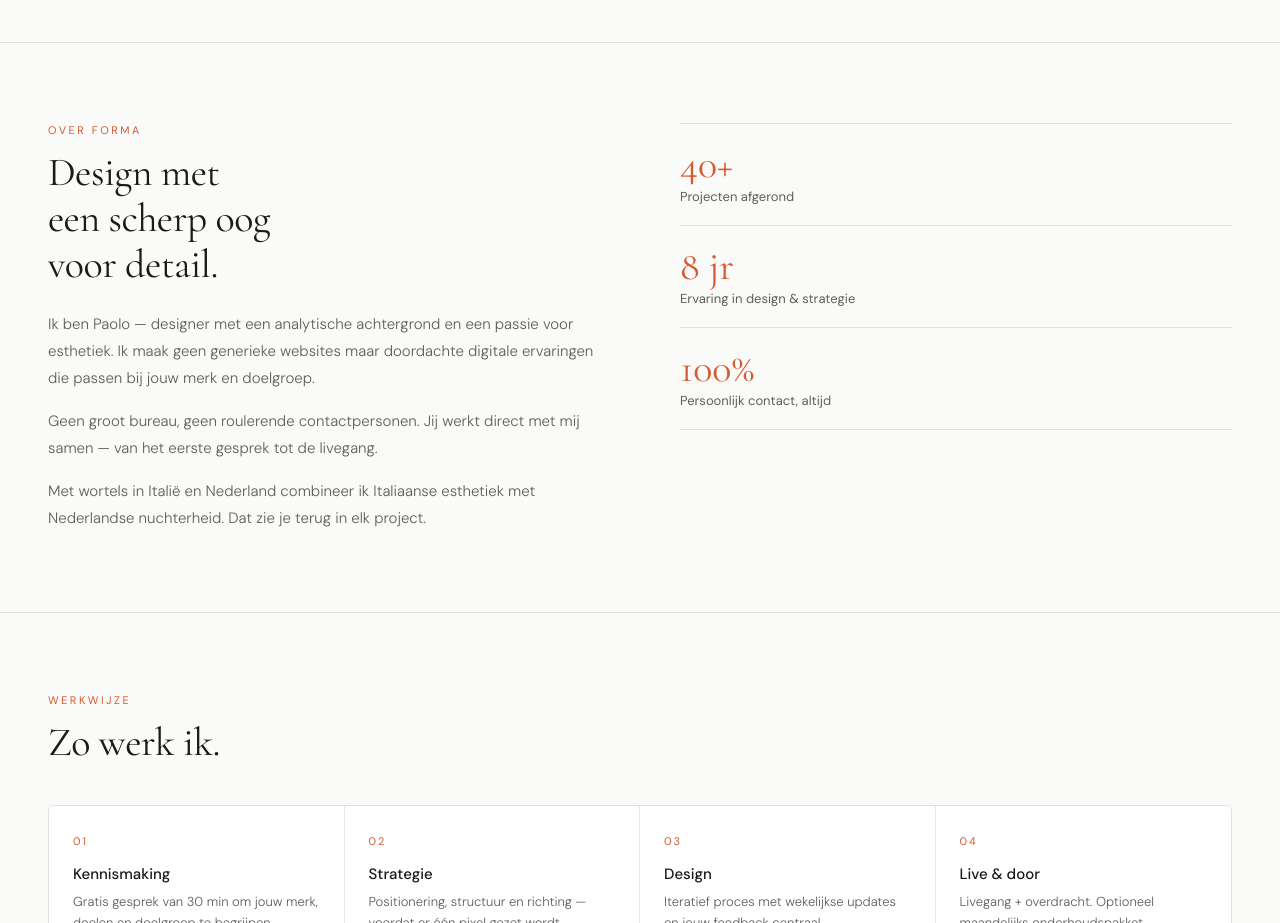
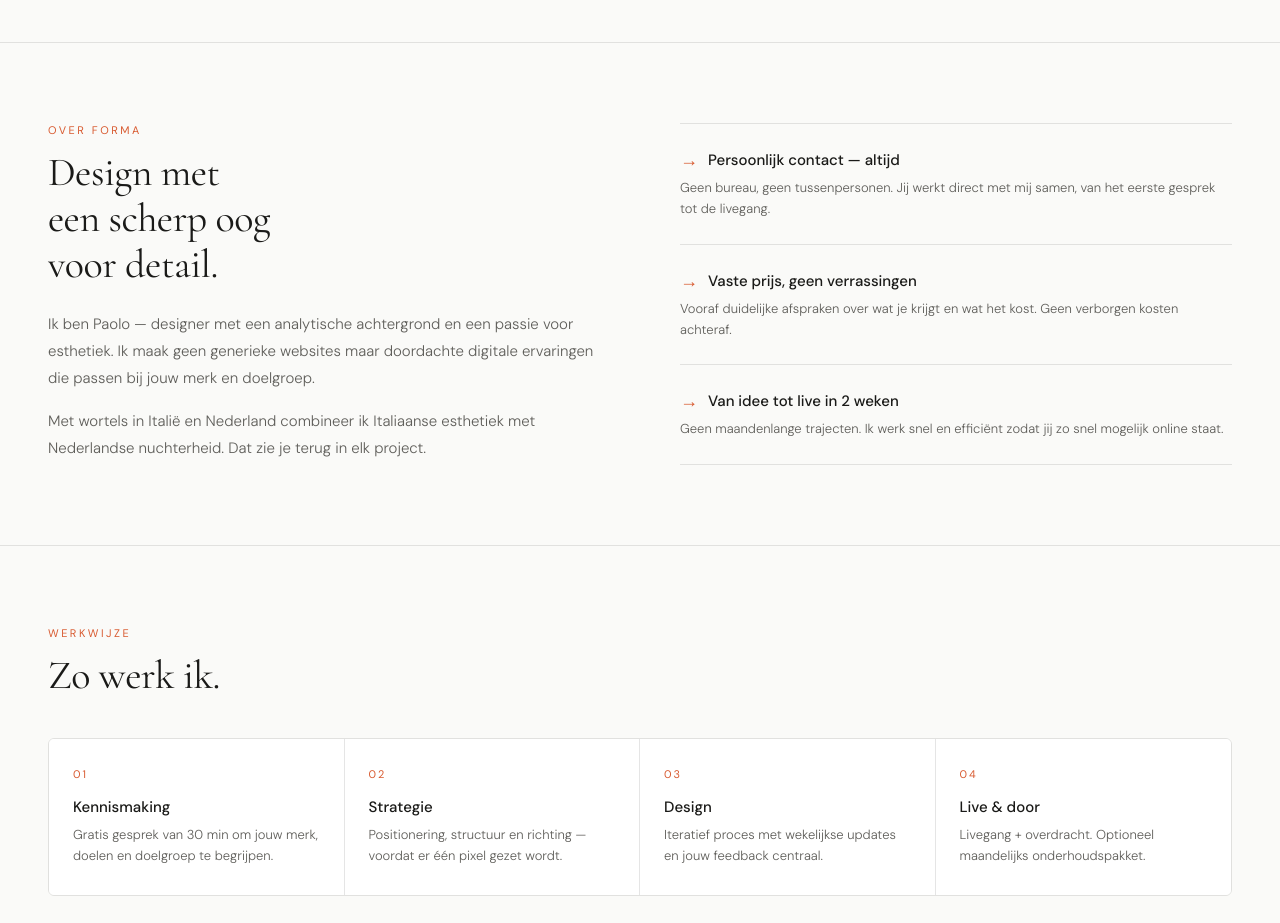
Before and after one commit to PaoloAjax/forma-studio, a plain HTML site: page index.html in a window 1280 px wide. Shown: the part 1480-2403 px from the top of the page. Drawn offline with nearby package versions, Linux system fonts and the light colour scheme.

Commit message:
Update index.html

```diff
--- a/index.html
+++ b/index.html
@@ -64,11 +64,12 @@
     .about-grid { display: grid; grid-template-columns: 1fr 1fr; gap: 5rem; align-items: start; }
     .about-body { font-size: 15px; color: var(--ink-soft); line-height: 1.8; font-weight: 300; }
     .about-body p + p { margin-top: 1rem; }
-    .about-stats { display: flex; flex-direction: column; }
-    .stat-row { padding: 1.25rem 0; border-bottom: 0.5px solid var(--border); }
-    .stat-row:first-child { border-top: 0.5px solid var(--border); }
-    .stat-num { font-family: var(--font-display); font-size: 40px; color: var(--terra); line-height: 1; }
-    .stat-desc { font-size: 13px; color: var(--ink-soft); margin-top: 4px; }
+    .about-pillars { display: flex; flex-direction: column; gap: 0; }
+    .pillar { padding: 1.5rem 0; border-bottom: 0.5px solid var(--border); }
+    .pillar:first-child { border-top: 0.5px solid var(--border); }
+    .pillar-title { font-size: 15px; font-weight: 500; color: var(--ink); margin-bottom: 6px; display: flex; align-items: center; gap: 10px; }
+    .pillar-title span { color: var(--terra); font-size: 18px; }
+    .pillar-desc { font-size: 13px; color: var(--ink-soft); line-height: 1.6; font-weight: 300; }
     .process-grid { display: grid; grid-template-columns: repeat(auto-fit, minmax(180px, 1fr)); gap: 0; margin-top: 2.5rem; border: 0.5px solid var(--border); border-radius: 6px; overflow: hidden; }
     .process-step { padding: 1.75rem 1.5rem; border-right: 0.5px solid var(--border); background: white; }
     .process-step:last-child { border-right: none; }
@@ -180,22 +181,21 @@
         <h2 class="section-title" style="margin-bottom: 1.5rem;">Design met<br>een scherp oog<br>voor detail.</h2>
         <div class="about-body">
           <p>Ik ben Paolo — designer met een analytische achtergrond en een passie voor esthetiek. Ik maak geen generieke websites maar doordachte digitale ervaringen die passen bij jouw merk en doelgroep.</p>
-          <p>Geen groot bureau, geen roulerende contactpersonen. Jij werkt direct met mij samen — van het eerste gesprek tot de livegang.</p>
           <p>Met wortels in Italië en Nederland combineer ik Italiaanse esthetiek met Nederlandse nuchterheid. Dat zie je terug in elk project.</p>
         </div>
       </div>
-      <div class="about-stats">
-        <div class="stat-row">
-          <div class="stat-num">40+</div>
-          <div class="stat-desc">Projecten afgerond</div>
+      <div class="about-pillars">
+        <div class="pillar">
+          <div class="pillar-title"><span>→</span> Persoonlijk contact — altijd</div>
+          <div class="pillar-desc">Geen bureau, geen tussenpersonen. Jij werkt direct met mij samen, van het eerste gesprek tot de livegang.</div>
         </div>
-        <div class="stat-row">
-          <div class="stat-num">8 jr</div>
-          <div class="stat-desc">Ervaring in design & strategie</div>
+        <div class="pillar">
+          <div class="pillar-title"><span>→</span> Vaste prijs, geen verrassingen</div>
+          <div class="pillar-desc">Vooraf duidelijke afspraken over wat je krijgt en wat het kost. Geen verborgen kosten achteraf.</div>
         </div>
-        <div class="stat-row">
-          <div class="stat-num">100%</div>
-          <div class="stat-desc">Persoonlijk contact, altijd</div>
+        <div class="pillar">
+          <div class="pillar-title"><span>→</span> Van idee tot live in 2 weken</div>
+          <div class="pillar-desc">Geen maandenlange trajecten. Ik werk snel en efficiënt zodat jij zo snel mogelijk online staat.</div>
         </div>
       </div>
     </div>
```
